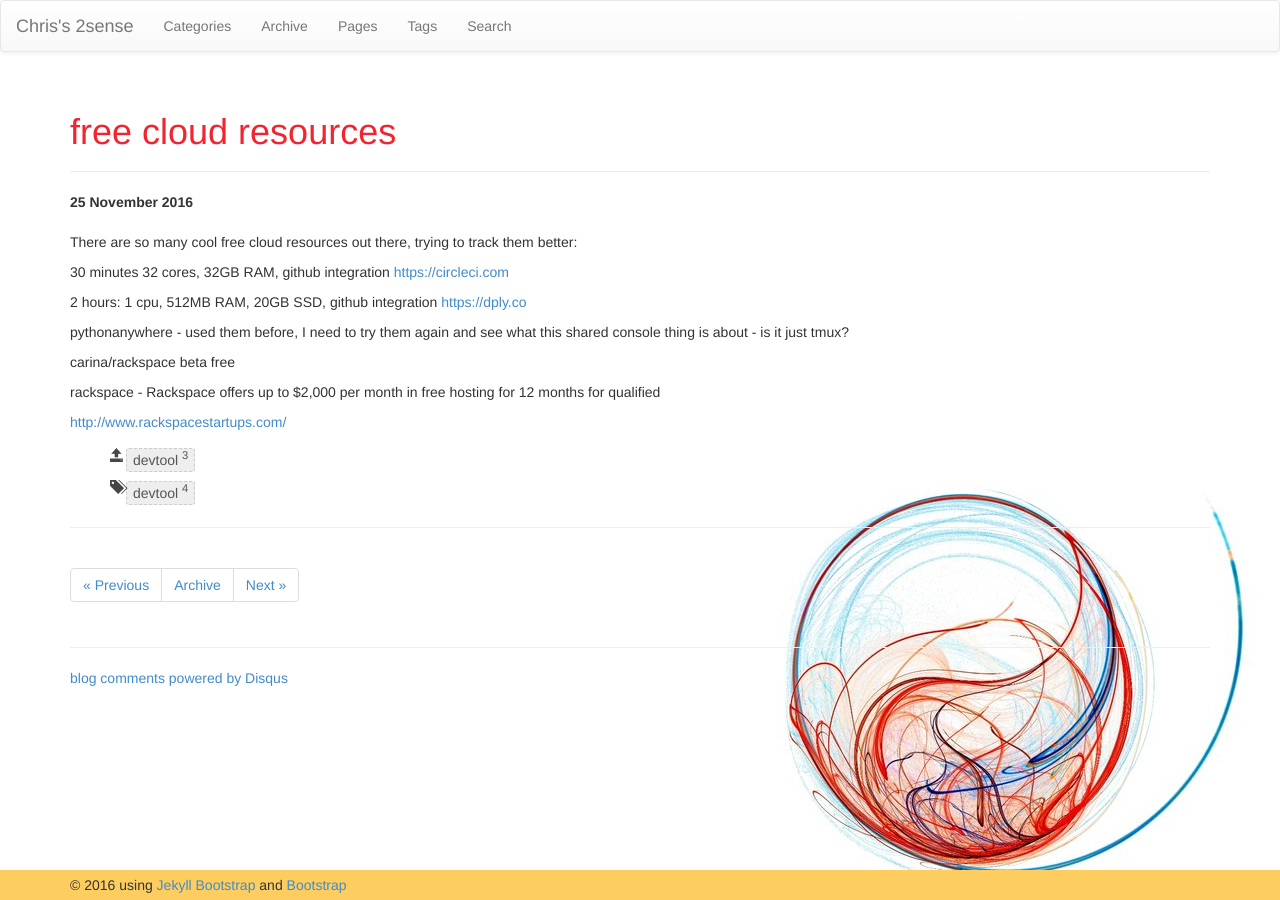
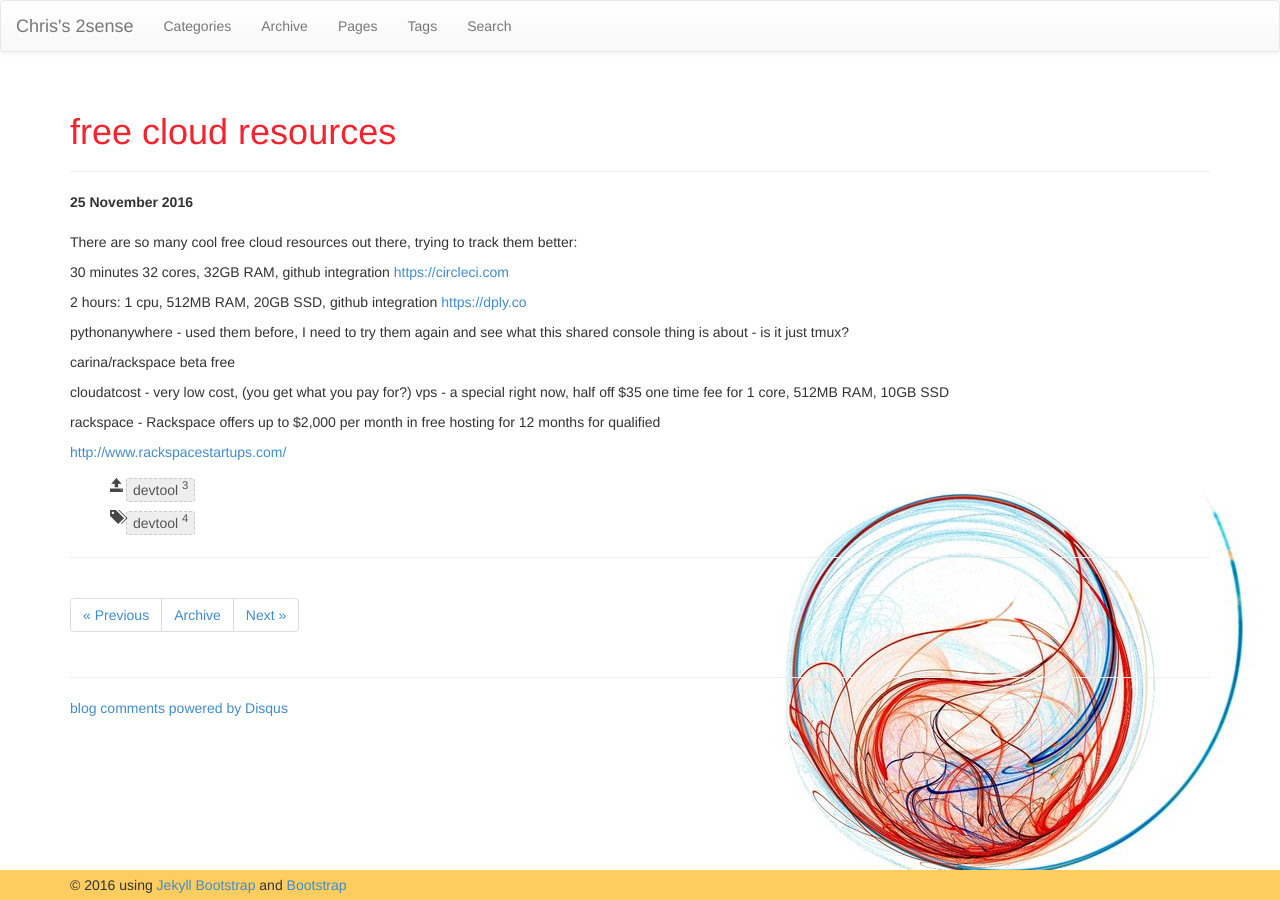
Before and after one commit to faizanvahevaria/chrisamow.github.io, a Jekyll site: the page built from _posts/2016-11-25-free-cloud-resources.md, in a window 1280 px wide. Built offline with Jekyll 4.4.1, drawn with Linux system fonts in a browser that asks for light colours; nearby versions of some CDN libraries; comment, search, counter and statistics services are not loaded.

Commit message:
blog content

```diff
--- a/_posts/2016-11-25-free-cloud-resources.md
+++ b/_posts/2016-11-25-free-cloud-resources.md
@@ -19,6 +19,7 @@ pythonanywhere - used them before, I need to try them again and see what this sh
 
 carina/rackspace beta free
 
+cloudatcost - very low cost, (you get what you pay for?) vps - a special right now, half off $35 one time fee for 1 core, 512MB RAM, 10GB SSD
 
 rackspace - Rackspace offers up to $2,000 per month in free hosting for 12 months for qualified
 
```
